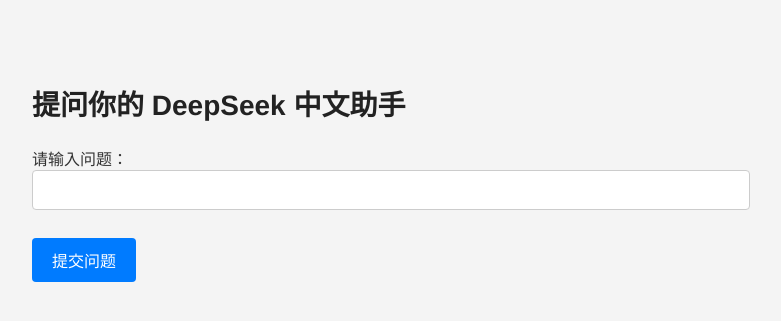
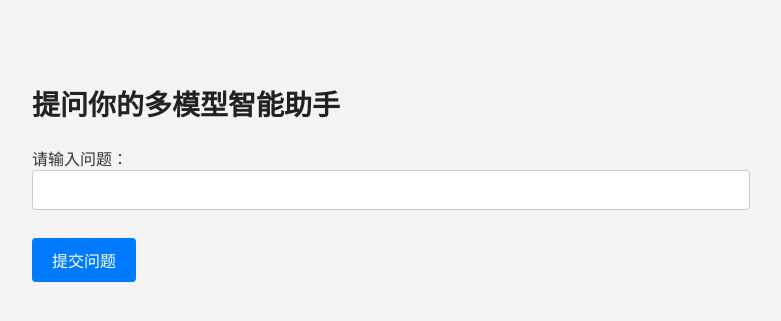
Before and after one commit to phoenixhr25/deepseek-assistant, a Flask app: page / in a window 1280 px wide. Shown: the top 321 px of the page, without its empty margins (28-809 px from the left). Run offline with Flask 3, Linux system fonts and the light colour scheme.

Commit message:
feat: 优化页面结构与文案，增强品牌识别

```diff
--- a/app.py
+++ b/app.py
@@ -1,24 +1,25 @@
+import os
+import requests
 from flask import Flask, request, render_template
-import requests
-import os
-from dotenv import load_dotenv  # ✅ 加载 .env 的库
-
-load_dotenv()  # ✅ 读取 .env 文件
 
 app = Flask(__name__)
 
-API_KEY = os.getenv("DEEPSEEK_API_KEY")  # ✅ 从环境变量读取，不再硬编码
-API_URL = "https://api.deepseek.com/v1/chat/completions"
+API_KEY = os.getenv("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")
+API_URL = "https://openrouter.ai/api/v1/chat/completions"
 
-def ask_deepseek(question):
+DEFAULT_MODEL = "deepseek-ai/deepseek-chat"  # 可换成任意支持的模型
+
+def ask_openrouter(question):
     headers = {
         "Authorization": f"Bearer {API_KEY}",
-        "Content-Type": "application/json"
+        "Content-Type": "application/json",
+        "HTTP-Referer": "https://yourdomain.com",  # 可选
+        "X-Title": "DeepSeek Assistant"  # 可选标题
     }
     data = {
-        "model": "deepseek-chat",
+        "model": DEFAULT_MODEL,
         "messages": [
-            {"role": "system", "content": "你是一个聪明又温柔的中文问答助手。"},
+            {"role": "system", "content": "You are a friendly and intelligent multilingual assistant. Please always respond in the same language as the user's question."},
             {"role": "user", "content": question}
         ]
     }
@@ -41,9 +42,9 @@
     if request.method == "POST":
         question = request.form.get("question")
         if question:
-            answer = ask_deepseek(question)
+            answer = ask_openrouter(question)
     return render_template("index.html", question=question, answer=answer)
 
 if __name__ == "__main__":
-    port = int(os.environ.get("PORT", 5000))  # ✅ Render 会自动注入 PORT
+    port = int(os.environ.get("PORT", 5000))
     app.run(host="0.0.0.0", port=port, debug=True)
--- a/templates/index.html
+++ b/templates/index.html
@@ -2,7 +2,7 @@
 <html>
 <head>
     <meta charset="UTF-8">
-    <title>DeepSeek 中文助手</title>
+    <title>多模型智能助手</title>
     <style>
         body {
             font-family: "Helvetica", "Arial", sans-serif;
@@ -60,7 +60,7 @@
 </head>
 
 <body>
-    <h2>提问你的 DeepSeek 中文助手</h2>
+    <h2>提问你的多模型智能助手</h2>
 
     <form method="post">
         <label>请输入问题：</label><br>
```
Also changed, not shown: 1 other file.
